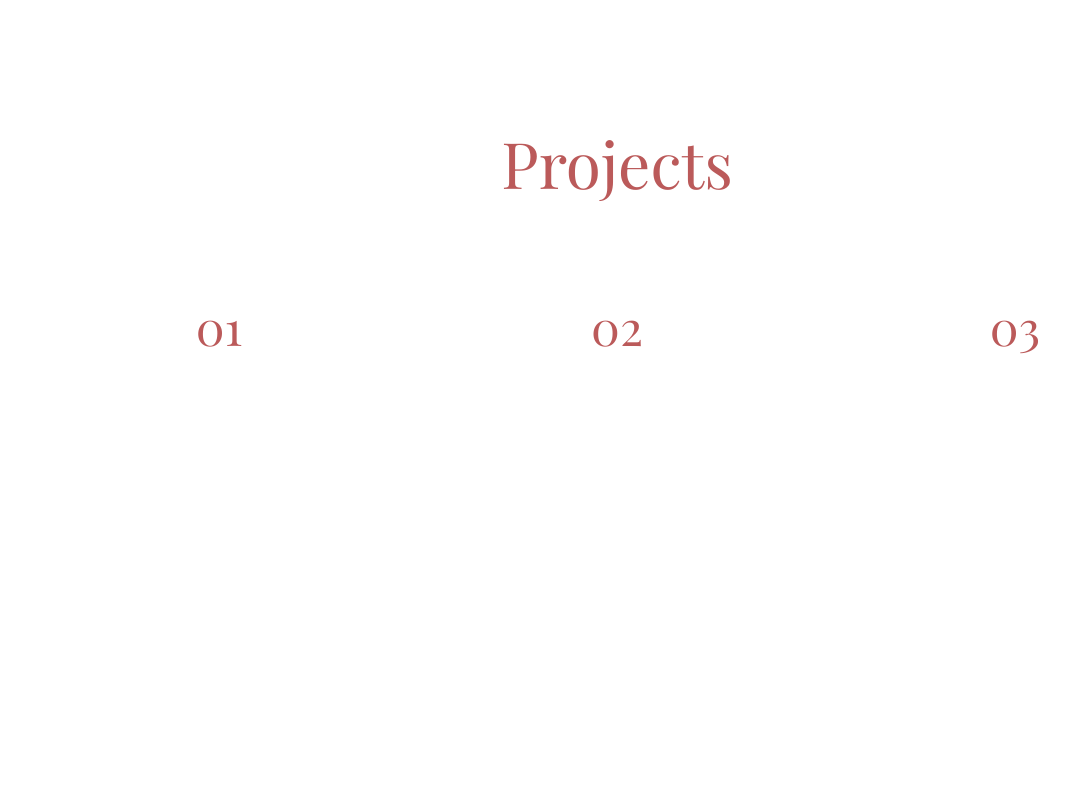
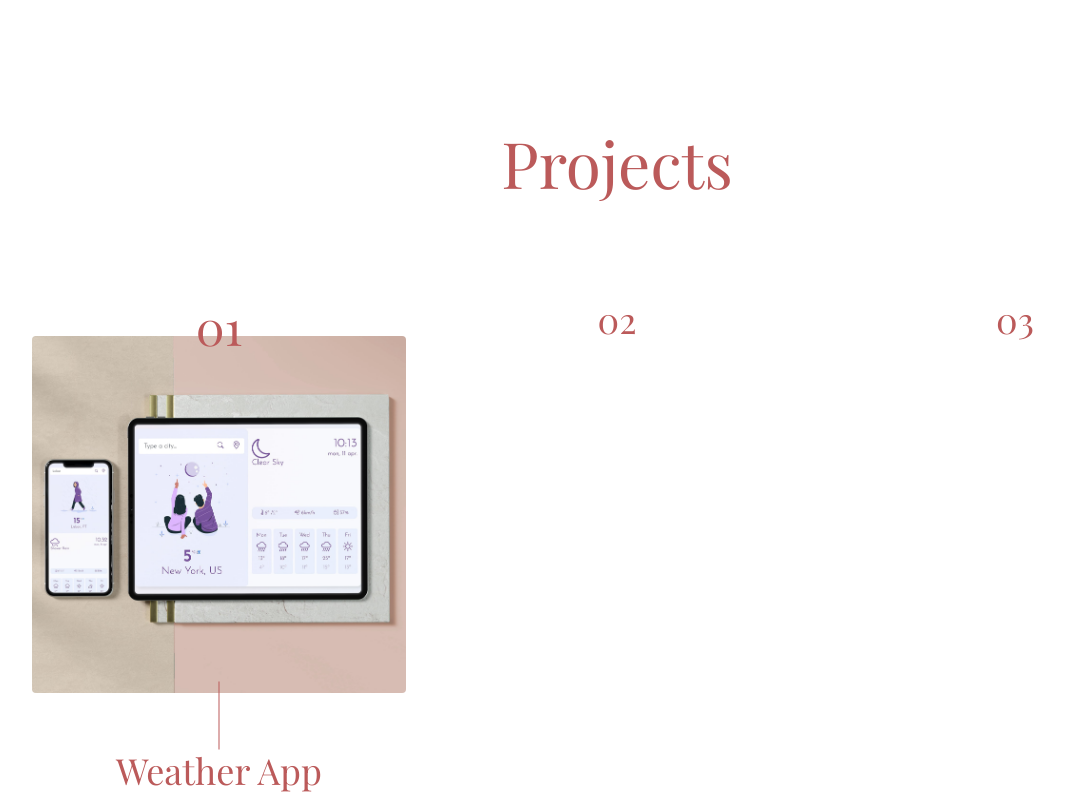
Before and after one commit to lauragomez04/react-portfolio, a React (Create React App) app: page / in a window 1280 px wide. Shown: the part 1737-2537 px from the top of the page, without its empty margins (23-1092 px from the left). Before the commit the page ends 2101 px from the top, so only its background shows below. Built offline with nearby package versions, Linux system fonts and the light colour scheme; a web font is replaced by a local one.

Commit message:
Added content and styles to projects component

```diff
--- a/src/AboutMe.css
+++ b/src/AboutMe.css
@@ -69,7 +69,7 @@
   margin-bottom: -28px;
   padding: 16px !important;
   position: relative;
-  bottom: 240px;
+  bottom: 212px;
 }
 
 .about-button:hover {
--- a/src/Projects.css
+++ b/src/Projects.css
@@ -1,9 +1,37 @@
+.Projects .projects-heading {
+  margin-bottom: 96px;
+}
+
 .Projects h3 {
   color: var(--primary-color);
   font-family: var(--titles-font);
+  font-size: 36px;
+}
+
+.Projects .number {
   font-size: 48px;
 }
 
-.projects-title {
-  margin-bottom: 96px;
+.Projects img {
+  border-radius: 4px;
+  margin-bottom: 28px;
+  position: relative;
+  bottom: 28px;
+  z-index: -1;
 }
+
+.project-title {
+  position: relative;
+}
+
+.project-title::before {
+  background: var(--primary-color);
+  content: "";
+  display: block;
+  height: 1px;
+  position: absolute;
+  right: 50%;
+  transform-origin: right;
+  transform: rotate(90deg);
+  width: 68px;
+}
--- a/src/Projects.js
+++ b/src/Projects.js
@@ -4,10 +4,16 @@ import "./Projects.css";
 export default function Projects() {
   return (
     <div className="Projects">
-      <h2 className="text-center title projects-title">Projects</h2>
+      <h2 className="text-center title projects-heading">Projects</h2>
       <div className="row">
         <div className="col project-1">
-          <h3 className="text-center">01</h3>
+          <h3 className="text-center number">01</h3>
+          <img
+            className="img-fluid"
+            src="./images/weather-app-project.jpg"
+            alt="weather app project"
+          />
+          <h3 className="text-center project-title">Weather App</h3>
         </div>
         <div className="col project-2">
           <h3 className="text-center">02</h3>
```
Also changed, not shown: public/images/weather-app-project.jpg (added).
